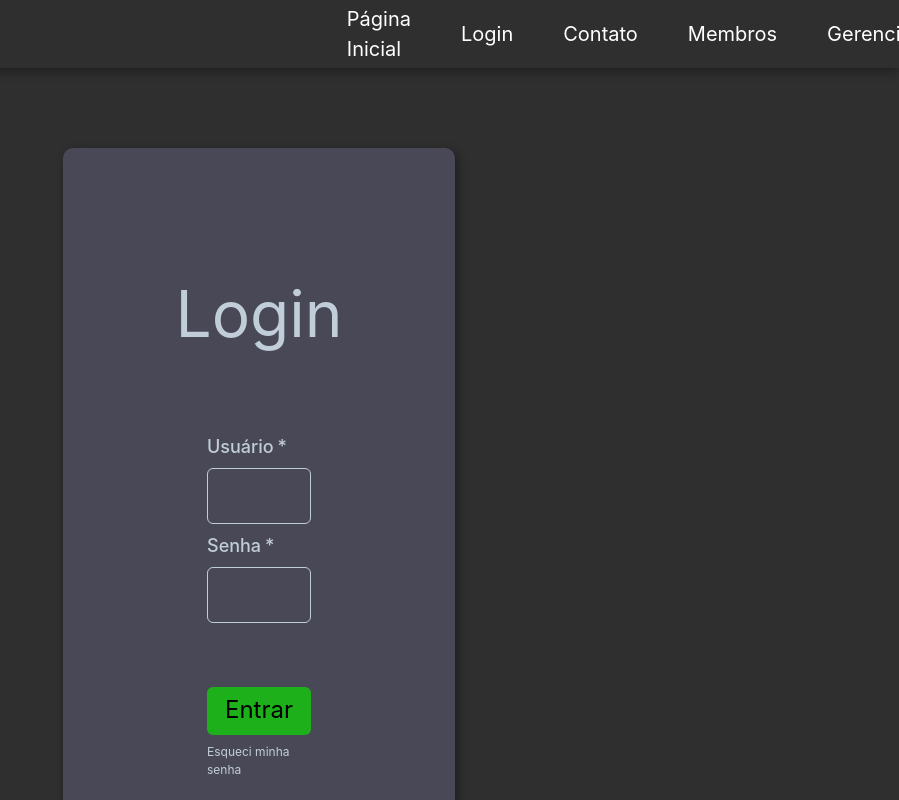
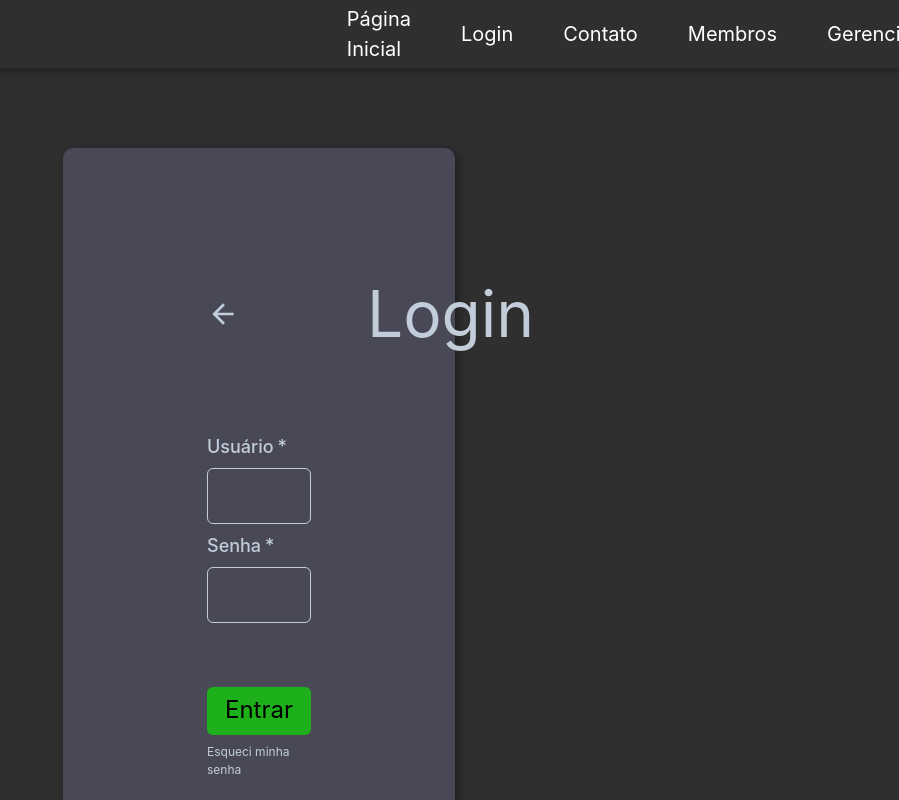
Before and after one commit to gabrields03/Desafio-Next-Codejr, a Next.js app: page /login in a window 1280 px wide. Shown: the top 800 px of the page, without its empty margins (381-1280 px from the left). Built offline with nearby package versions, Linux system fonts and the light colour scheme.

Commit message:
Criado seta de voltar da página login

```diff
--- a/src/components/Card/index.tsx
+++ b/src/components/Card/index.tsx
@@ -6,6 +6,8 @@ import { InputIndex } from "../Form";
 import { TitleIndex } from "../Title";
 import { ButtonLogin } from "../Button";
 import { ReactNode } from "react";
+import { ArrowBackIcon } from "@chakra-ui/icons";
+import { LinkIcon } from "../Link";
 
 interface CardProps {
     src: string;
@@ -54,7 +56,17 @@ export function CardLogin() {
                 boxShadow={"3px 3px 10px #00000060"}
             >
 
-                <TitleIndex text={"Login"} />
+                <HStack
+                    w={"100%"}
+                    align={"center"}
+                    spacing={32}
+                >
+                    <LinkIcon href={"/"} target={"_self"}>
+                    <ArrowBackIcon boxSize={8} color={"fontColor"}/>
+                    </LinkIcon>
+
+                    <TitleIndex text={"Login"}/>
+                </HStack>
                 <Stack
                     align={"center"}
                     width={"100%"}
--- a/src/components/Link/index.tsx
+++ b/src/components/Link/index.tsx
@@ -2,6 +2,7 @@ import { Link } from "@chakra-ui/react";
 import NextLink from 'next/link';
 
 import { Image } from "../Image";
+import { ReactNode } from "react";
 
 interface LinkNavBarProps{
     href: string
@@ -50,3 +51,22 @@ export function LinkImage({ href, src, alt, width, height, target }:LinkImagePro
         </Link>
     )
 }
+
+interface LinkIconProps{
+    href: string
+    target: string
+    children: ReactNode
+}
+
+export function LinkIcon({ href, target, children }:LinkIconProps){
+    return(
+        <Link
+            as={NextLink}
+            href={href}
+            textDecoration={"none"}
+            target={target}
+        >
+            {children}
+        </Link>
+    )
+}
```
